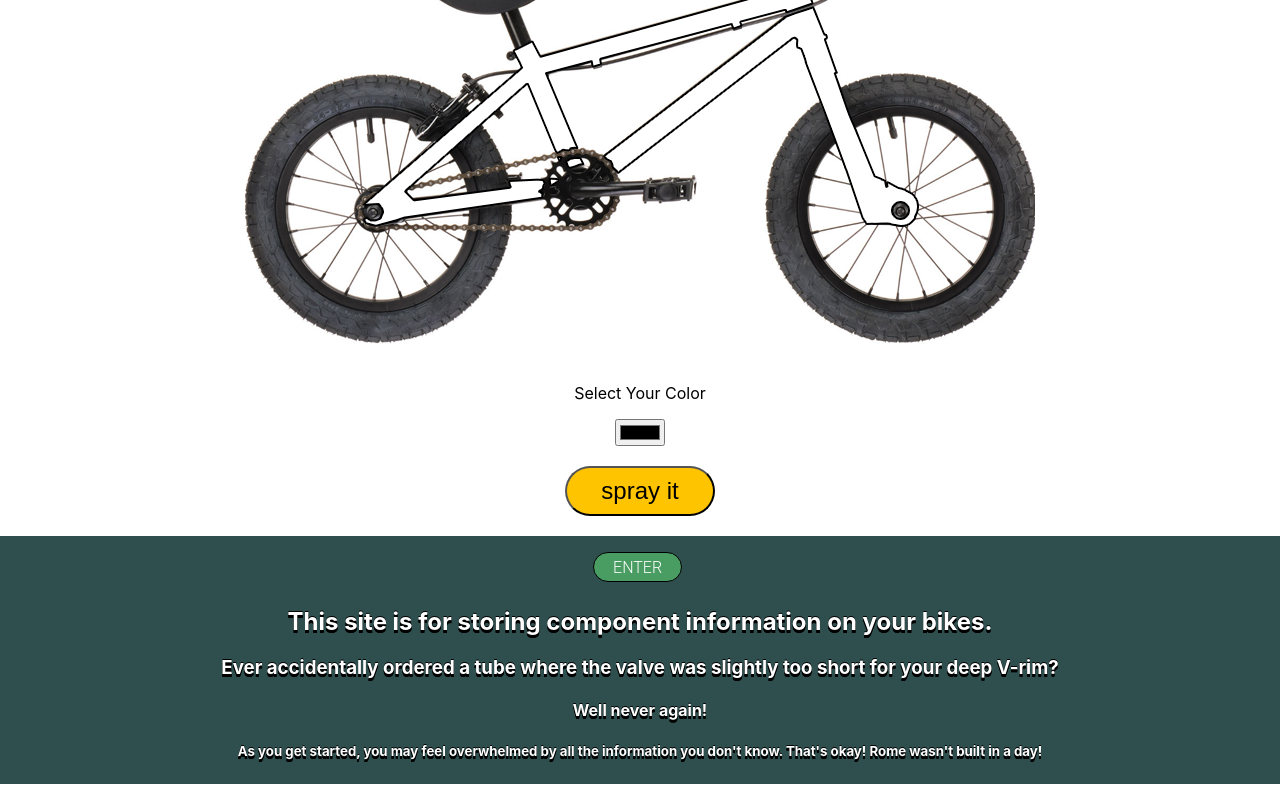
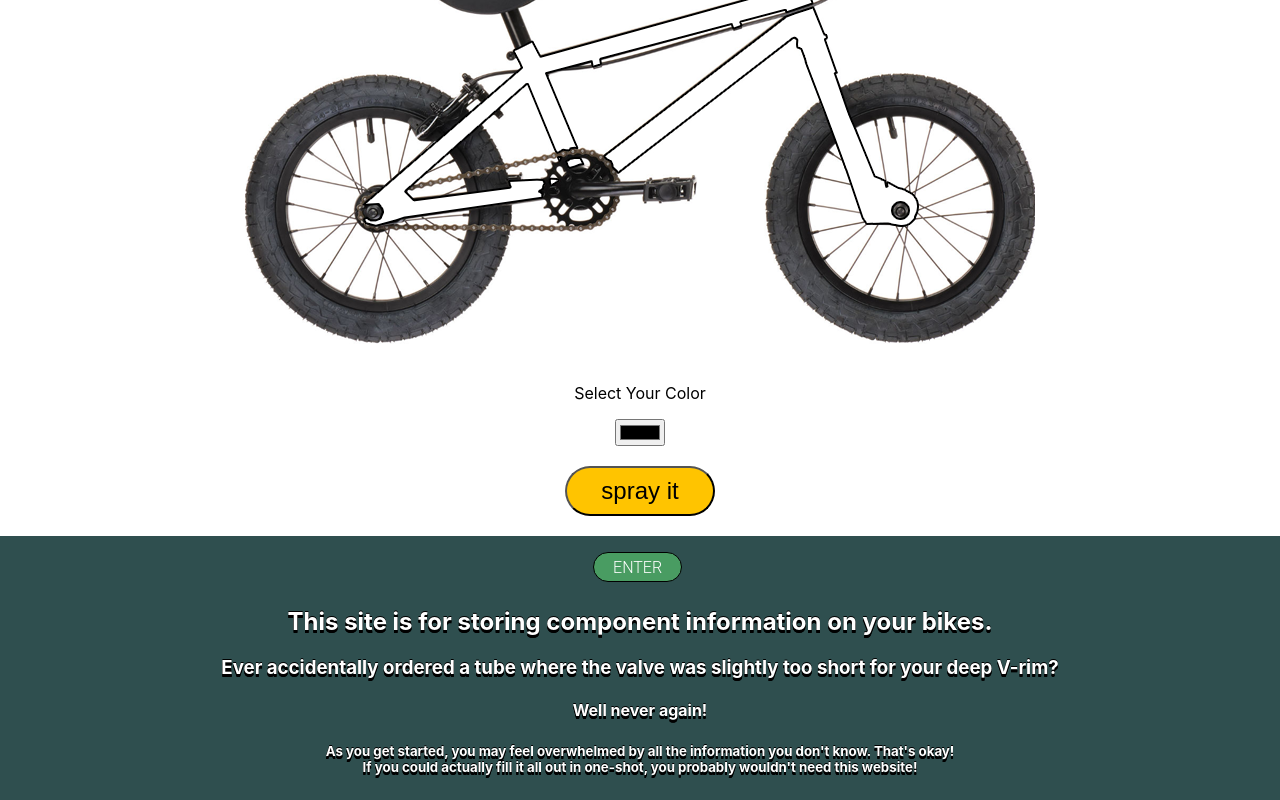
Before and after one commit to nekomask/project5_frontend, a React (Create React App) app: page / in a window 1280 px wide. Shown: the part 303-1103 px from the top of the page. Built offline with nearby package versions, Linux system fonts and the light colour scheme; a web font is replaced by a local one.

Commit message:
edited disclaimer

```diff
--- a/src/Pages/Home.js
+++ b/src/Pages/Home.js
@@ -14,7 +14,7 @@ function Home(){
         <h3 id="intro">Ever accidentally ordered a tube where the valve was slightly too short for your deep V-rim?</h3>
         <h4 id="intro">Well never again!</h4>
         <h5 id="intro">As you get started, you may feel overwhelmed by all the information you don't know. That's okay!
-            Rome wasn't built in a day!
+           <br/> If you could actually fill it all out in one-shot, you probably wouldn't need this website!
         </h5>
         </div>
         </div>
```
